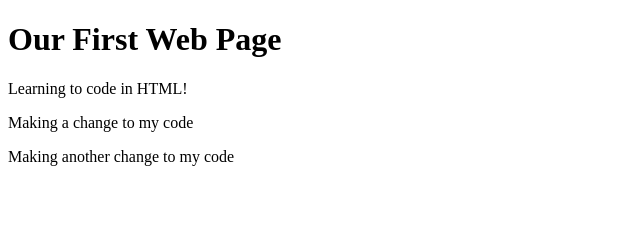
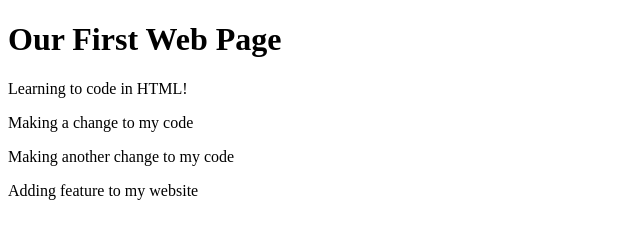
Before and after one commit to Anjana-Ruttala/DIS, a plain HTML site: page index.html in a window 1280 px wide. Shown: the whole page, without its empty margins (0-640 px from the left). Drawn offline with Linux system fonts and the light colour scheme.

Commit message:
Adding changes to feature branch

```diff
--- a/index.html
+++ b/index.html
@@ -6,5 +6,6 @@
             <p>Learning to code in HTML!</p>
             <p>Making a change to my code</p>
             <p>Making another change to my code</p>
+            <p>Adding feature to my website</p>
         </body>
     </html>
```
